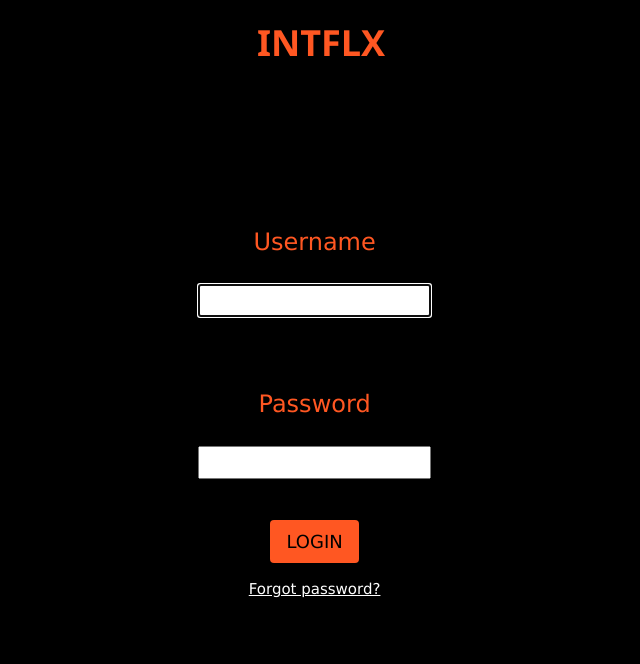
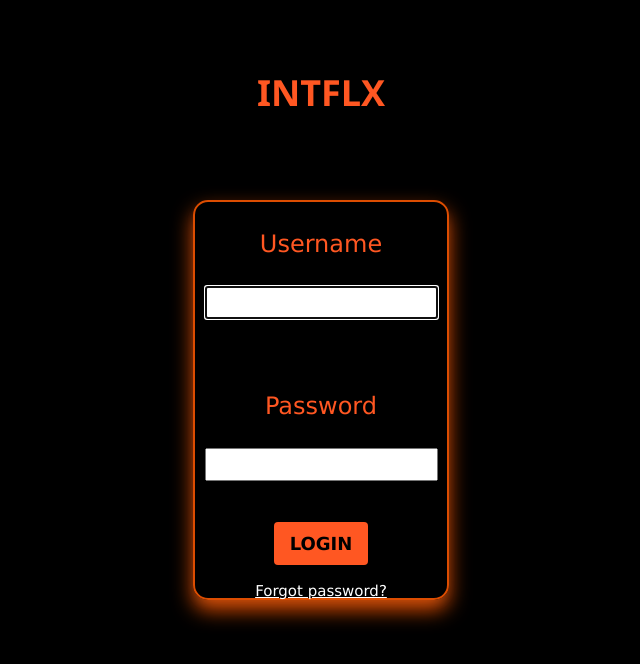
Before and after one commit to Falaventho/internet-flickerings, a Django app: page /accounts/login/ in a window 1280 px wide. Shown: the top 664 px of the page, without its empty margins (319-959 px from the left). Run offline with Django 5.2, Linux system fonts and the light colour scheme.

Commit message:
login card styling changes, password reset to console

```diff
--- a/app/app/settings.py
+++ b/app/app/settings.py
@@ -145,3 +145,4 @@ DEFAULT_AUTO_FIELD = 'django.db.models.BigAutoField'
 
 LOGIN_URL = '/accounts/login'
 LOGIN_REDIRECT_URL = '/'
+EMAIL_BACKEND = 'django.core.mail.backends.console.EmailBackend'
--- a/app/flicker_core/static/flicker_core/registration.css
+++ b/app/flicker_core/static/flicker_core/registration.css
@@ -1,13 +1,21 @@
 .login-card {
-  width: 33%;
+  width: 20%;
   height: 50%;
   position: fixed;
   top: 25%;
-  left: 33%;
+  left: 40%;
 
   display: flex;
   flex-direction: column;
   align-items: center;
+
+  border: #dc4d01 solid 2px;
+  box-shadow: 0 5px 10px rgba(154, 160, 185, 0.05), 0 10px 20px #dc4d01;
+  border-radius: 15px;
+}
+
+.submit-button {
+  font-weight: bold;
 }
 
 .submit-button:hover {
@@ -27,3 +35,7 @@
   -webkit-user-select: none;
   -moz-user-select: none;
 }
+
+.login-title {
+  padding-top: 50px;
+}
--- a/app/flicker_core/views.py
+++ b/app/flicker_core/views.py
@@ -51,12 +51,15 @@ def watch(request, media_id):
 
 
 def signup(request):
+
     if request.method == "POST":
         form = FlickerUserCreationForm(request.POST)
         if form.is_valid():
             form.save()
             return redirect("browse")
     else:
+        if request.user.is_authenticated:
+            return redirect("browse")
         form = FlickerUserCreationForm()
 
     return render(request, "registration/signup.html", {"form": form})
--- a/app/templates/registration/login.html
+++ b/app/templates/registration/login.html
@@ -1,7 +1,7 @@
 {% extends 'registration/base.html' %}
 
 {% block content %}
-  <h1 class="w3-xxlarge w3-text-deep-orange w3-center w3-margin-top noselect"><b>INTFLX</b></h1>
+  <h1 class="w3-xxlarge w3-text-deep-orange w3-center w3-margin-top noselect login-title"><b>INTFLX</b></h1>
   <div class="w3-card w3-center login-card noselect">
     <form action="{% url 'login' %}" method="post" class="w3-container w3-center">
       {% csrf_token %}
--- a/app/templates/registration/password_reset_form.html
+++ b/app/templates/registration/password_reset_form.html
@@ -1,12 +1,13 @@
 {% extends 'registration/base.html' %}
 
 {% block content %}
-  <form action="" method="post">
+  <form action="{% url 'password_reset' %}" method="post" class="w3-container w3-center">
     {% csrf_token %}
     {% if form.email.errors %}
       {{ form.email.errors }}
     {% endif %}
+    <p class="w3-text-deep-orange w3-xlarge">{{ form.email.label }}</p>
     <p>{{ form.email }}</p>
-    <input type="submit" class="btn btn-default btn-lg" value="Reset password" />
+    <input type="submit" class="w3-button w3-deep-orange w3-text-black w3-hover-deep-orange w3-hover-text-black submit-button w3-large w3-round" value="Reset password" />
   </form>
 {% endblock %}
```
